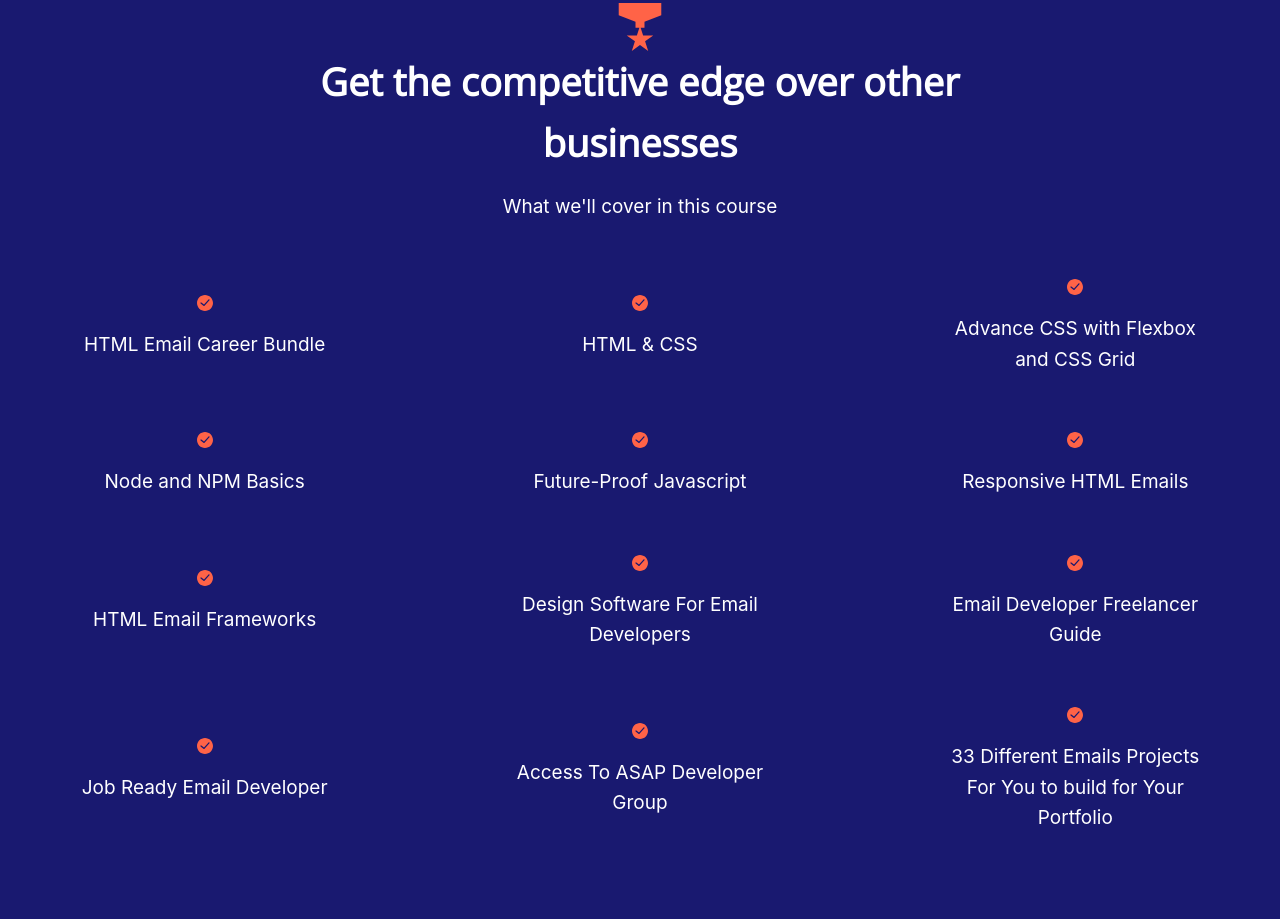
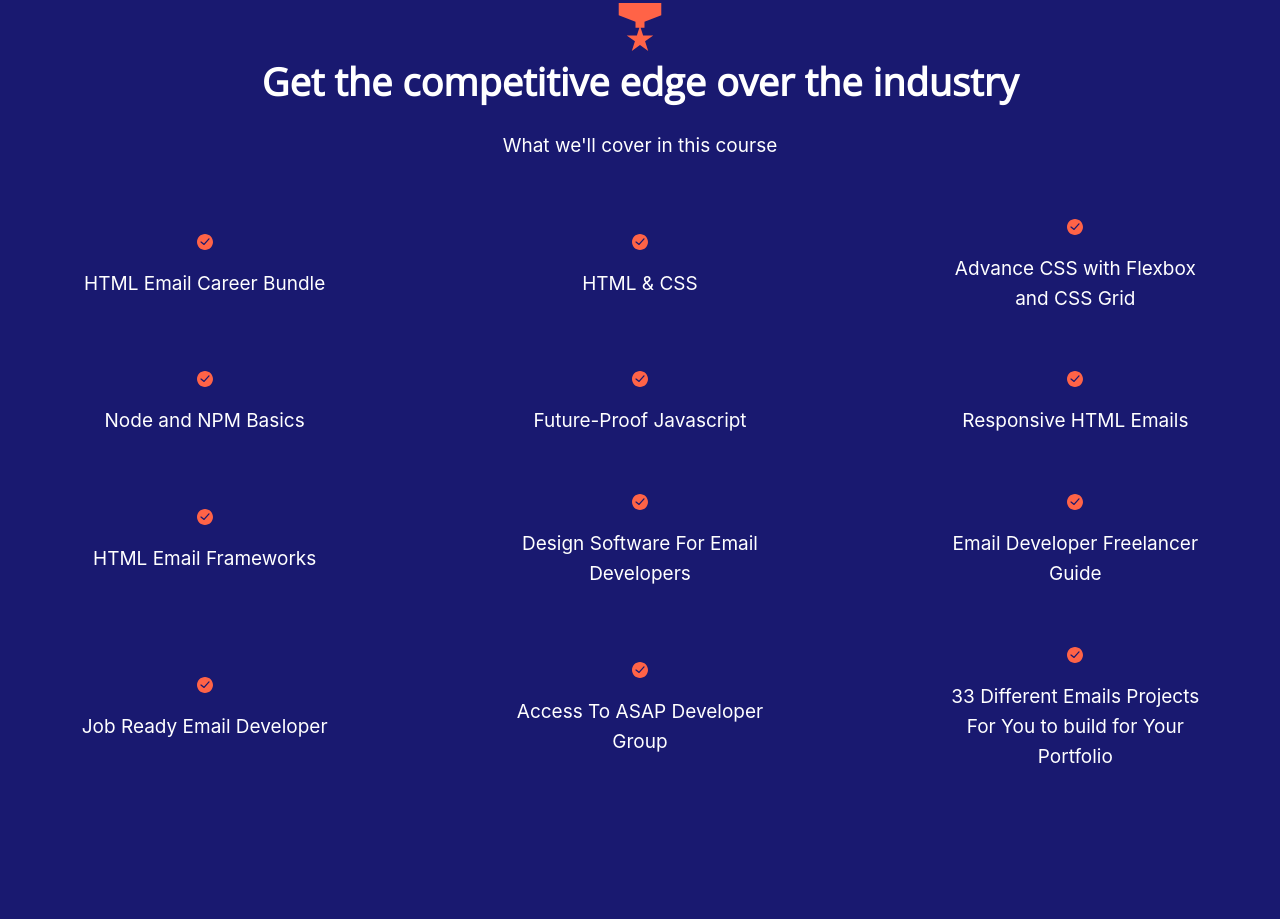
Before and after one commit to Andrewrico/HTML-Landing-Page-Templates, a plain HTML site: page index.html in a window 1280 px wide. Shown: the part 1021-1940 px from the top of the page. Drawn offline with nearby package versions, Linux system fonts and the light colour scheme.

Commit message:
just another commit

```diff
--- a/assets/css/styles.css
+++ b/assets/css/styles.css
@@ -237,10 +237,14 @@ competitive section
 	fill: var(--color-secondary);
 }
 
-.competitive .textbox p {
+.competitive .textbox h3 {
+	font-size: 1rem;
+	font-weight: 400;
 	width: 70%;
 	text-align: center;
 }
+
+.
 
 /*
 card section
@@ -282,7 +286,7 @@ testimonial section
 	box-shadow: -20px -20px 0px 0px rgba(0, 0, 0, 0.75);
 }
 
-.testimonial>div {
+.testimonial > div {
 	display: flex;
 	align-items: center;
 }
@@ -291,7 +295,7 @@ testimonial section
 	font-style: italic;
 }
 
-.testimonial>div p {
+.testimonial > div p {
 	font-style: normal;
 }
 
--- a/index.html
+++ b/index.html
@@ -40,80 +40,80 @@
 					<svg width="48" height="48" fill="var(--color-secondary)">
 						<use href="assets/svg/icon.svg#medal"></use>
 					</svg>
-					<h2>Get the competitive edge over other businesses</h2>
+					<h2>Get the competitive edge over the industry</h2>
 					<p>What we'll cover in this course</p>
 				</div>
 				<div class="textbox">
 					<svg>
 						<use href="assets/svg/icon.svg#success"></use>
 					</svg>
-					<p>HTML Email Career Bundle</p>
+					<h3>HTML Email Career Bundle</h3>
 				</div>
 				<div class="textbox">
 					<svg>
 						<use href="assets/svg/icon.svg#success"></use>
 					</svg>
-					<p>HTML & CSS</p>
+					<h3>HTML & CSS</h3>
 				</div>
 				<div class="textbox">
 					<svg>
 						<use href="assets/svg/icon.svg#success"></use>
 					</svg>
-					<p>Advance CSS with Flexbox and CSS Grid</p>
+					<h3>Advance CSS with Flexbox and CSS Grid</h3>
 				</div>
 				<div class="textbox">
 					<svg>
 						<use href="assets/svg/icon.svg#success"></use>
 					</svg>
-					<p>Node and NPM Basics</p>
+					<h3>Node and NPM Basics</h3>
 				</div>
 				<div class="textbox">
 					<svg>
 						<use href="assets/svg/icon.svg#success"></use>
 					</svg>
-					<p>Future-Proof Javascript</p>
+					<h3>Future-Proof Javascript</h3>
 				</div>
 				<div class="textbox">
 					<svg>
 						<use href="assets/svg/icon.svg#success"></use>
 					</svg>
-					<p>Responsive HTML Emails</p>
+					<h3>Responsive HTML Emails</h3>
 				</div>
 				<div class="textbox">
 					<svg>
 						<use href="assets/svg/icon.svg#success"></use>
 					</svg>
-					<p>HTML Email Frameworks</p>
+					<h3>HTML Email Frameworks</h3>
 				</div>
 				<div class="textbox">
 					<svg>
 						<use href="assets/svg/icon.svg#success"></use>
 					</svg>
-					<p>Design Software For Email Developers</p>
+					<h3>Design Software For Email Developers</h3>
 				</div>
 				<div class="textbox">
 					<svg>
 						<use href="assets/svg/icon.svg#success"></use>
 					</svg>
-					<p>Email Developer Freelancer Guide</p>
+					<h3>Email Developer Freelancer Guide</h3>
 				</div>
 				<div class="textbox">
 					<svg>
 						<use href="assets/svg/icon.svg#success"></use>
 					</svg>
-					<p>Job Ready Email Developer</p>
+					<h3>Job Ready Email Developer</h3>
 				</div>
 				<div class="textbox">
 					<svg>
 						<use href="assets/svg/icon.svg#success"></use>
 					</svg>
-					<p>Access To ASAP Developer Group </p>
+					<h3>Access To ASAP Developer Group </h3>
 				</div>
 				<div class="textbox">
 					<svg>
 						<use href="assets/svg/icon.svg#success"></use>
 					</svg>
-					<p>33 Different Emails Projects For You to build for Your Portfolio</p>
+					<h3>33 Different Emails Projects For You to build for Your Portfolio</h3>
 				</div>
 			</div>
 		</section>
```
